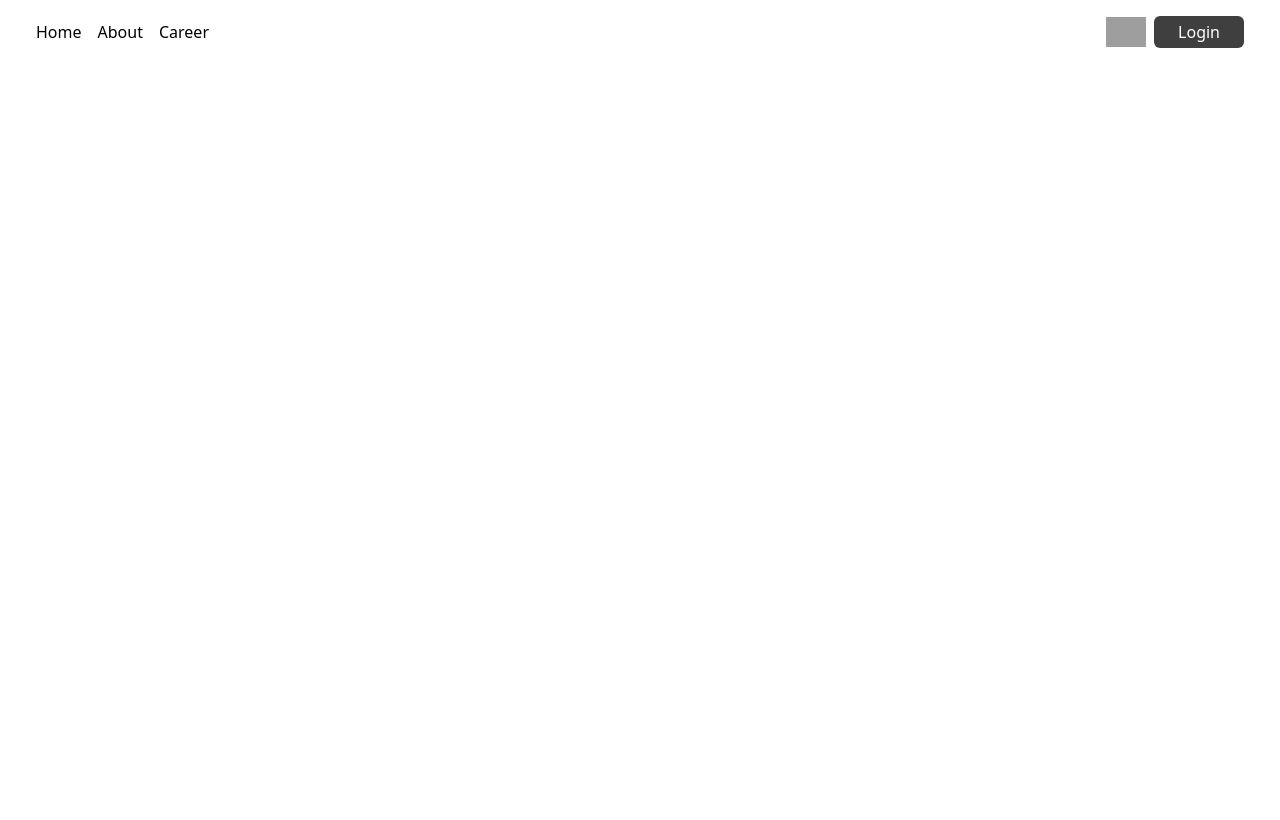
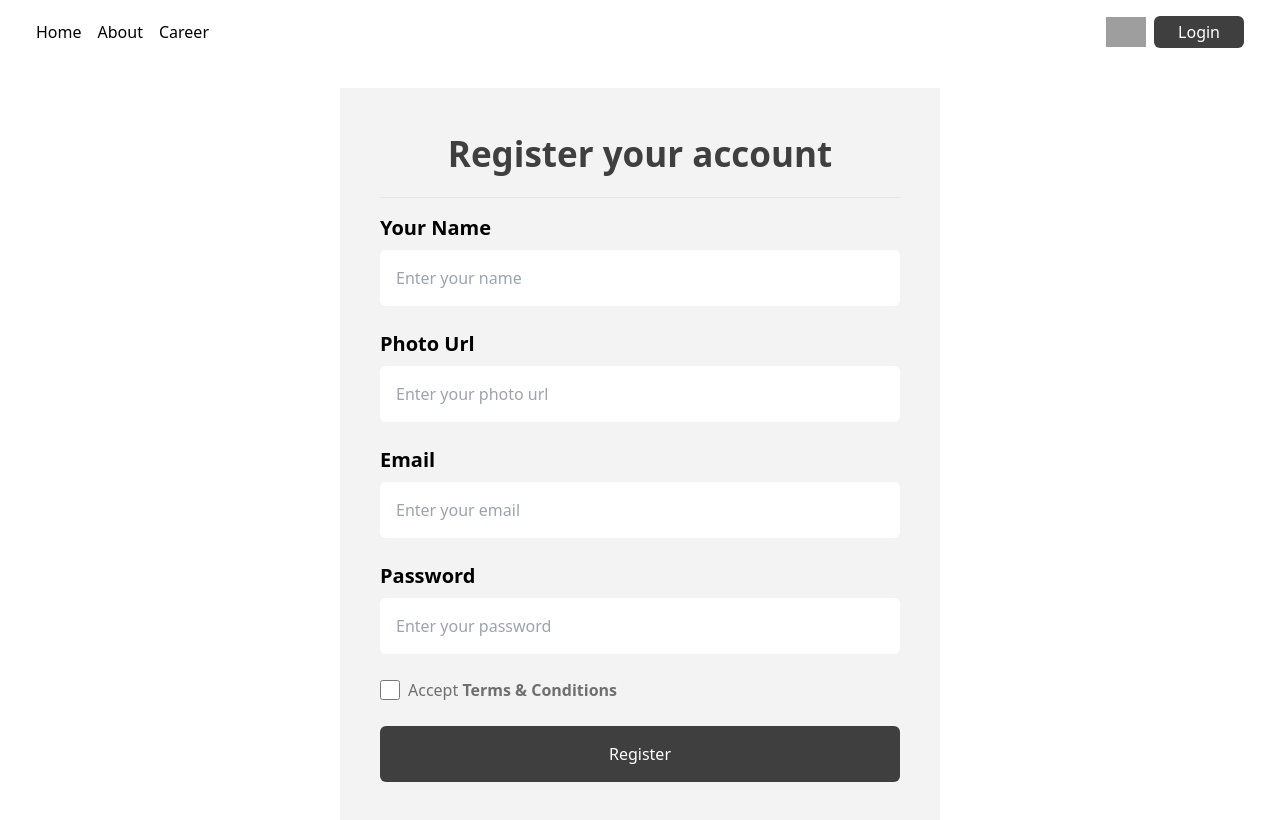
Before and after one commit to shifat97/dragon-new-portal, a React (Vite) app: page /account/register in a window 1280 px wide. Shown: the top 820 px of the page. Built offline with nearby package versions, Linux system fonts and the light colour scheme; grey boxes are pictures that could not be loaded.

Commit message:
add register page

```diff
--- a/src/Pages/Register.jsx
+++ b/src/Pages/Register.jsx
@@ -1,3 +1,69 @@
 export default function Register() {
-  return <div></div>;
+  return (
+    <div className="bg-[#F3F3F3] mt-10 p-10 lg:w-[600px] lg:mx-auto">
+      <h1 className="text-[35px] text-[#403F3F] font-semibold text-center">
+        Register your account
+      </h1>
+      <hr className="my-4" />
+      <form className="flex flex-col gap-6">
+        <div>
+          <label className="text-xl font-semibold" htmlFor="username">
+            Your Name
+          </label>
+          <input
+            className="block px-4 py-4 rounded-md w-full mt-2"
+            type="text"
+            name="username"
+            placeholder="Enter your name"
+          />
+        </div>
+        <div>
+          <label className="text-xl font-semibold" htmlFor="photo">
+            Photo Url
+          </label>
+          <input
+            className="block px-4 py-4 rounded-md w-full mt-2"
+            type="text"
+            name="photo"
+            placeholder="Enter your photo url"
+          />
+        </div>
+        <div>
+          <label className="text-xl font-semibold" htmlFor="email">
+            Email
+          </label>
+          <input
+            className="block px-4 py-4 rounded-md w-full mt-2"
+            type="email"
+            name="email"
+            placeholder="Enter your email"
+          />
+        </div>
+        <div>
+          <label className="text-xl font-semibold" htmlFor="password">
+            Password
+          </label>
+          <input
+            className="block px-4 py-4 rounded-md w-full mt-2"
+            type="password"
+            name="password"
+            placeholder="Enter your password"
+          />
+        </div>
+        <div className="flex gap-2 items-center">
+          <input className="h-[20px] w-[20px]" type="checkbox" />
+          <a className="text-[#706F6F]" href="">
+            Accept <span className="font-semibold">Terms & Conditions</span>
+          </a>
+        </div>
+        <div>
+          <input
+            className="bg-[#403F3F] w-full text-white px-6 py-4 rounded-md cursor-pointer"
+            type="submit"
+            value="Register"
+          />
+        </div>
+      </form>
+    </div>
+  );
 }
```
